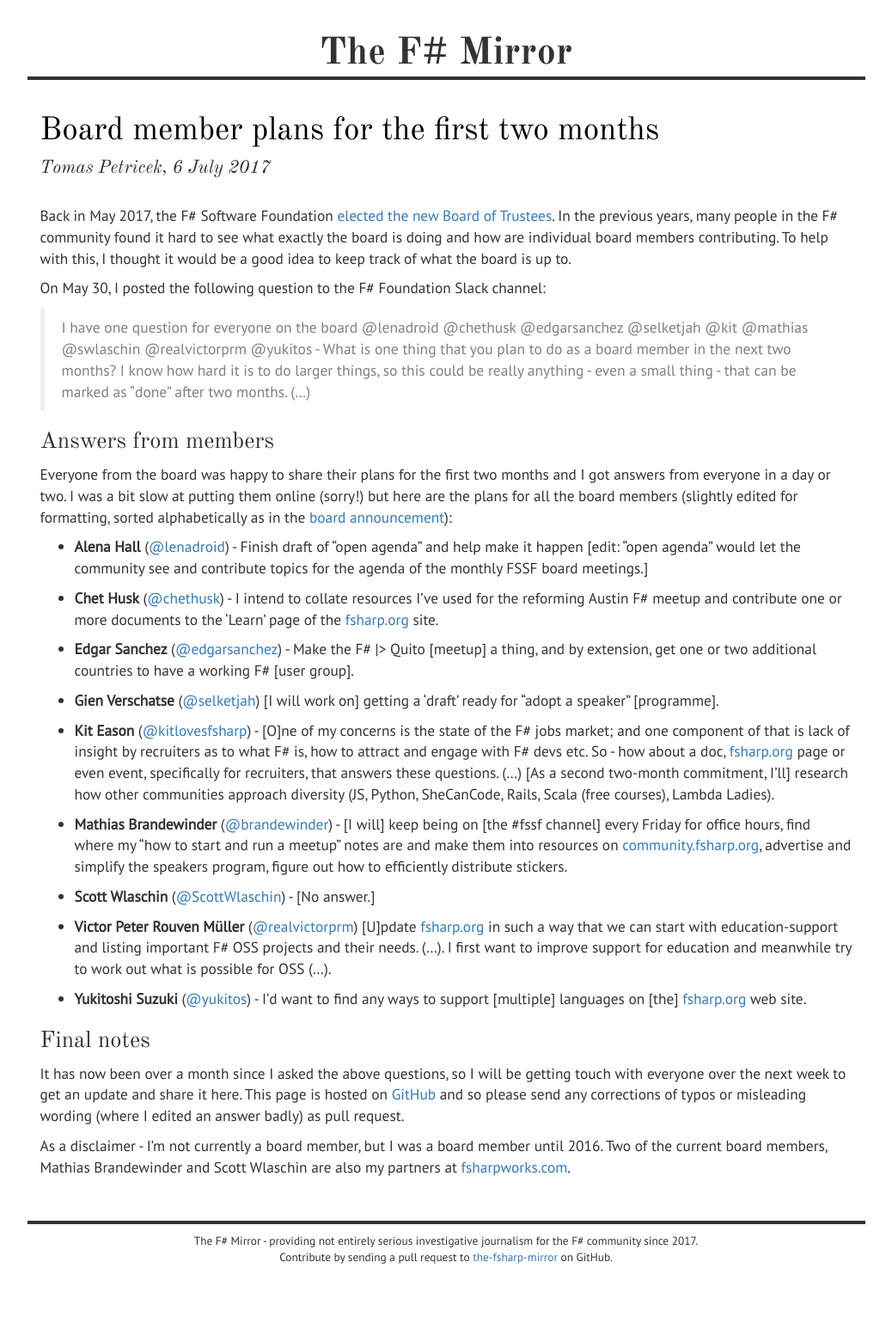
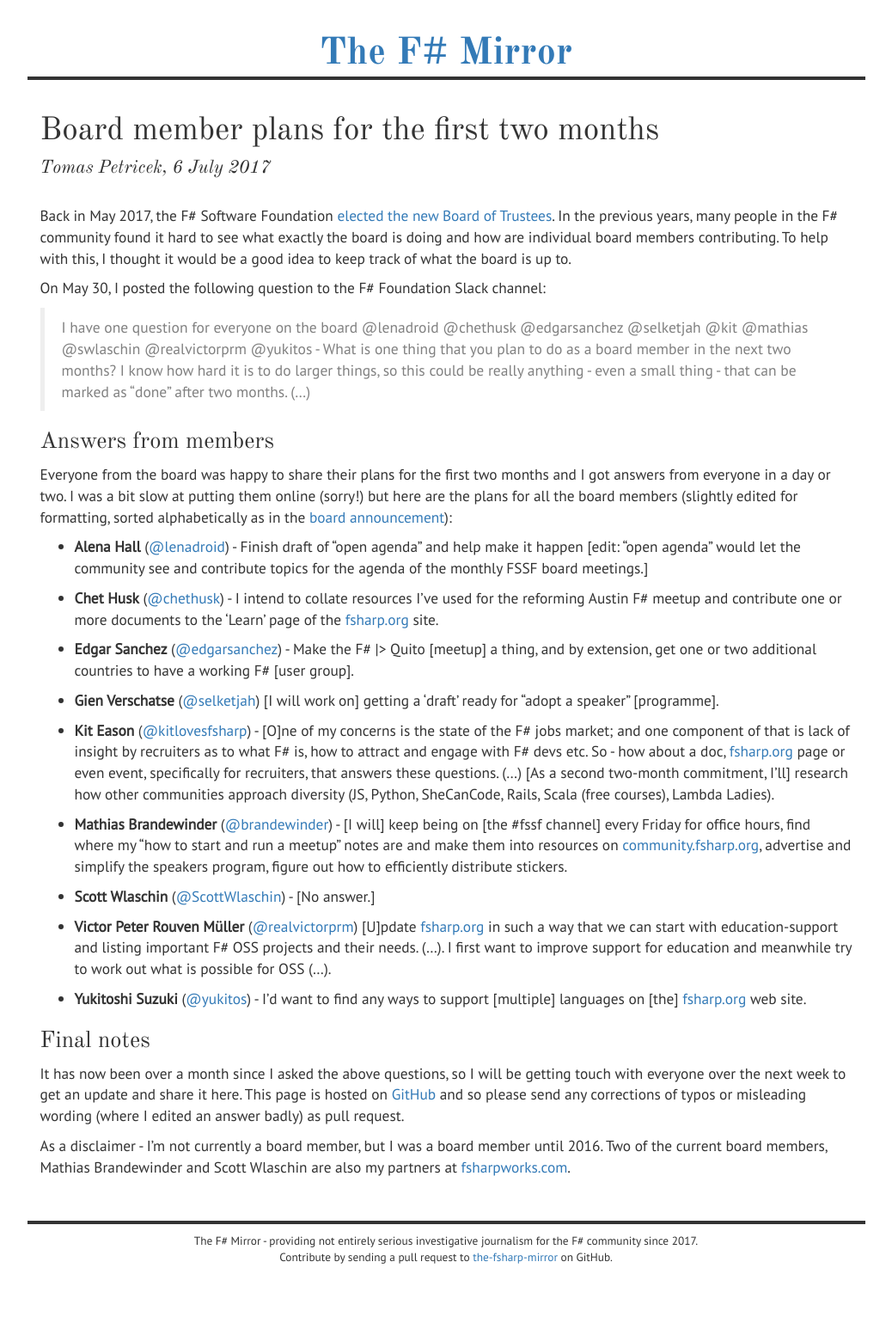
Before and after one commit to the-fsharp-mirror/the-fsharp-mirror.github.io, a Jekyll site: the page built from _posts/2017/2017-07-06-board-member-plans-for-the-first-two-months.md, in a window 1280 px wide. Shown: the whole page at 86% size, without its empty margins (121-1159 px from the left). Built offline with Jekyll 4.4.1, drawn with Linux system fonts in a browser that asks for light colours.

Commit message:
Make the right link clickable

```diff
--- a/_layouts/default.html
+++ b/_layouts/default.html
@@ -67,7 +67,7 @@
     <div class="row">
       <div class="col-md-1"></div>
       <div class="col-sm-12 col-md-10 header">
-        <h1>{{ site.title }}</h1>
+        <h1><a href="/">{{ site.title }}</a></h1>
       </div>
     </div>
   </div>
--- a/_layouts/post.html
+++ b/_layouts/post.html
@@ -1,6 +1,6 @@
 ---
 layout: default
 ---
-<h1><a href="/">{{ page.title | smartify }}</a></h1>
+<h1>{{ page.title | smartify }}</h1>
 <h4>{{ page.author | smartify }}, {{ page.date | date: "%-d %B %Y" }}</h4>
 {{ content | smartify }}
```
